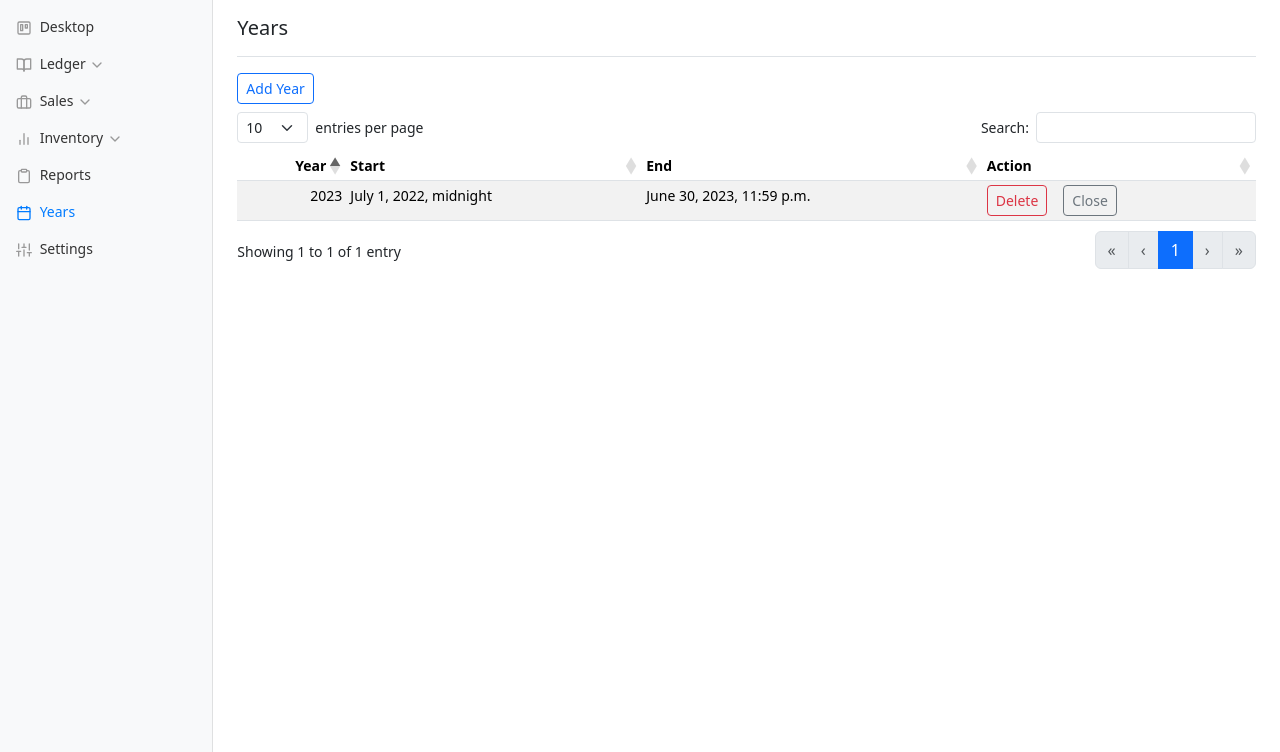
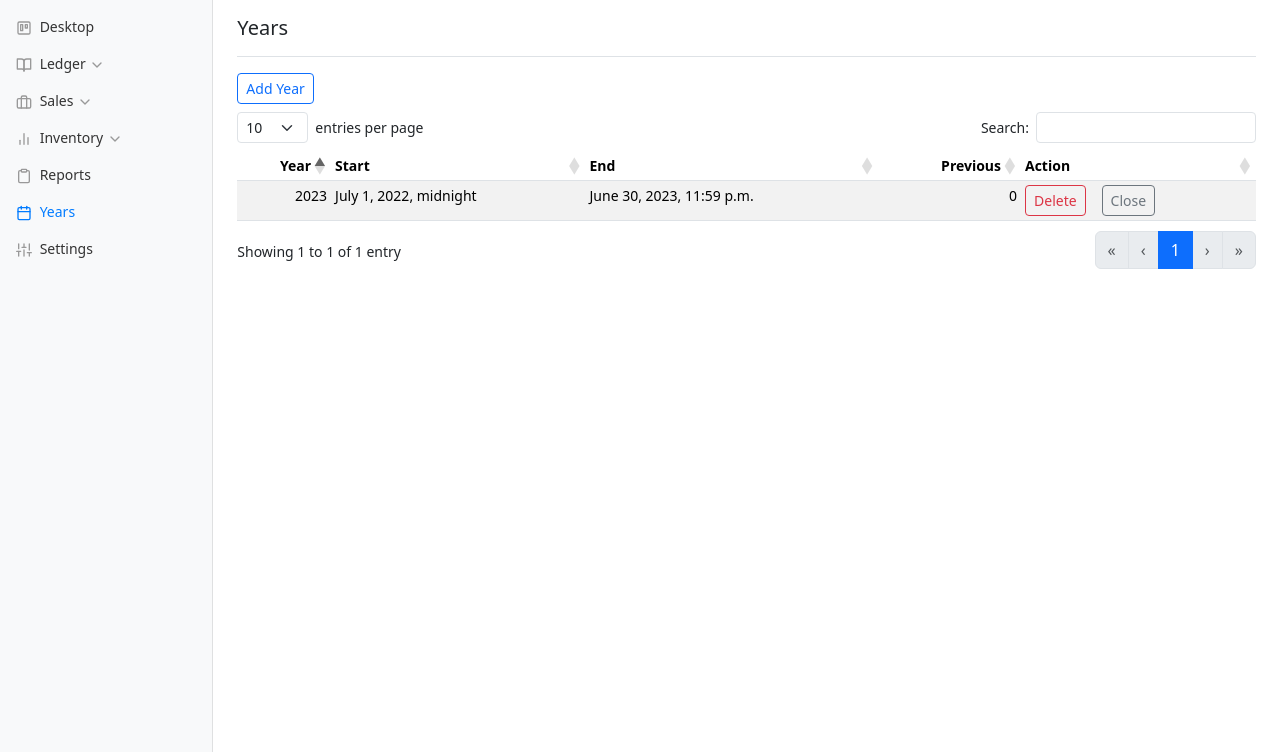
Before and after one commit to SohailSal/mzerp2, a Django app: page /years in a window 1280 px wide. Shown: the part 48-800 px from the top of the page. Run offline with Django 5.2, Linux system fonts and the light colour scheme; the visitor is signed in with stand-in values (Sample User, id 1); data comes from the database, SQL or seed files in the repository; some libraries are stand-ins or nearby versions.

Commit message:
previous year

```diff
--- a/base/templates/base/years.html
+++ b/base/templates/base/years.html
@@ -22,6 +22,7 @@
         <th>Year</th>
         <th>Start</th>
         <th>End</th>
+        <th>Previous</th>
         <th>Action</th>
       </tr>
     </thead>
@@ -31,6 +32,7 @@
         <td>{{ year.year }}</td>
         <td>{{ year.start_date }}</td>
         <td>{{ year.end_date }}</td>
+        <td>{{ year.previous }}</td>
         <td>
           <div class="row row-cols-lg-auto g-3">
             <form action="{% url 'base:year_delete' year.pk %}" method="post" class="">
--- a/base/views.py
+++ b/base/views.py
@@ -63,7 +63,9 @@ def year_post(request):
     # ic(a.start.year)
     # ic(a.end.month)
     # ic(a.end.year)
-    year = Year(year=a.fiscal_year, start_date=a.start.strftime("%Y-%m-%d %H:%M:%S"), end_date=a.end.strftime("%Y-%m-%d %H:%M:%S"))
+    last_year = Year.objects.last().id
+    ic(last_year)
+    year = Year(year=a.fiscal_year, start_date=a.start.strftime("%Y-%m-%d %H:%M:%S"), end_date=a.end.strftime("%Y-%m-%d %H:%M:%S"), previous=last_year)
     try:
         year.full_clean()
         year.save()
```
Also changed, not shown: base/migrations/0009_year_previous.py (added).
